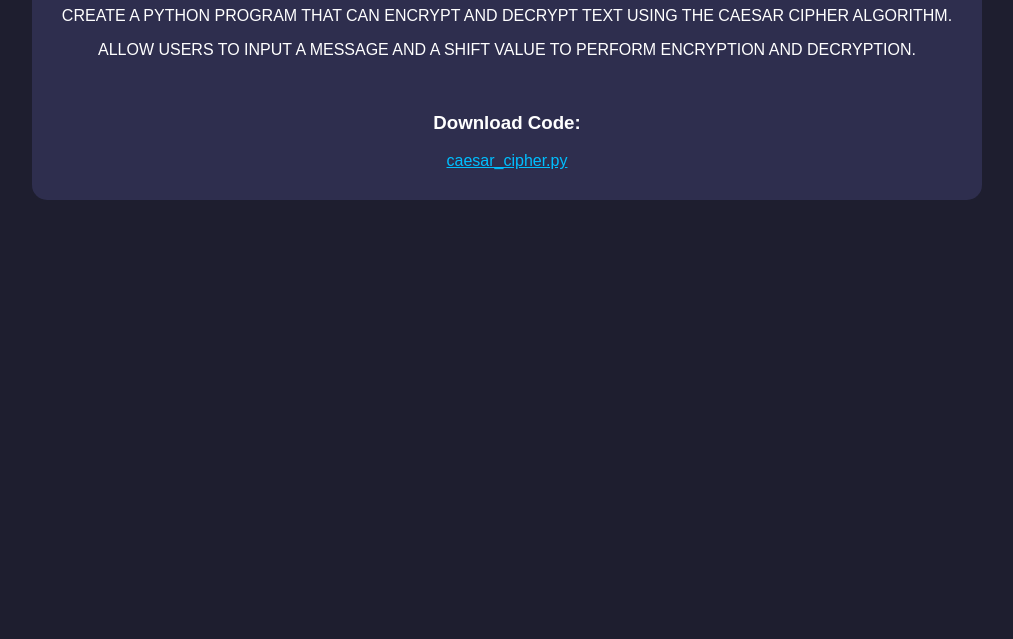
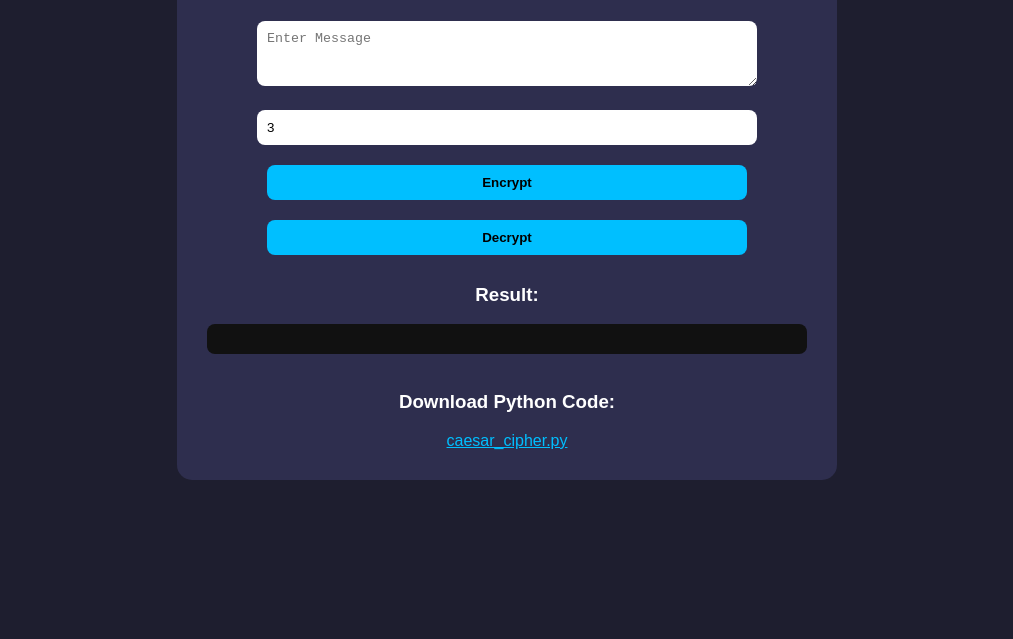
Before and after one commit to punyabinay4-alt/IAIP, a plain HTML site: page index.html in a window 1280 px wide. Shown: the part 161-800 px from the top of the page, without its empty margins (133-1146 px from the left). Drawn offline with Linux system fonts and the light colour scheme.

Commit message:
Update index.html

```diff
--- a/index.html
+++ b/index.html
@@ -4,19 +4,61 @@
   <meta charset="UTF-8">
   <title>IAIP - Caesar Cipher</title>
   <style>
-    body { font-family: Arial; text-align: center; background: #1e1e2f; color: white; padding: 50px; }
-    .box { background: #2e2e4e; padding: 30px; border-radius: 15px; display: inline-block; }
+    body { font-family: Arial; background: #1e1e2f; color: white; padding: 20px; text-align: center; }
+   .box { background: #2e2e4e; padding: 30px; border-radius: 15px; max-width: 600px; margin: auto; }
+    input, textarea, button { padding: 10px; margin: 10px; width: 80%; border-radius: 8px; border: none; }
+    button { background: #00bfff; color: black; font-weight: bold; cursor: pointer; }
+    button:hover { background: #00a0dd; }
+    #result { background: #111; padding: 15px; border-radius: 8px; word-wrap: break-word; }
     a { color: #00bfff; }
   </style>
 </head>
 <body>
   <div class="box">
     <h1>Implement Caesar Cipher</h1>
-    <p>CREATE A PYTHON PROGRAM THAT CAN ENCRYPT AND DECRYPT TEXT USING THE CAESAR CIPHER ALGORITHM.</p>
-    <p>ALLOW USERS TO INPUT A MESSAGE AND A SHIFT VALUE TO PERFORM ENCRYPTION AND DECRYPTION.</p>
+    <p>Encrypt and Decrypt Text using Caesar Cipher Algorithm</p>
+
+    <textarea id="message" rows="3" placeholder="Enter Message"></textarea><br>
+    <input id="shift" type="number" placeholder="Enter Shift Value 1-25" value="3"><br>
+
+    <button onclick="encrypt()">Encrypt</button>
+    <button onclick="decrypt()">Decrypt</button>
+
+    <h3>Result:</h3>
+    <div id="result"></div>
     <br>
-    <h3>Download Code:</h3>
+    <h3>Download Python Code:</h3>
     <a href="caesar_cipher.py" download>caesar_cipher.py</a>
   </div>
+
+<script>
+function caesar(text, shift) {
+  let result = "";
+  for(let i=0; i<text.length; i++) {
+    let char = text[i];
+    if(char.match(/[a-z]/i)) {
+      let code = text.charCodeAt(i);
+      if(code >= 65 && code <= 90)
+        char = String.fromCharCode(((code - 65 + shift) % 26) + 65);
+      else if(code >= 97 && code <= 122)
+        char = String.fromCharCode(((code - 97 + shift) % 26) + 97);
+    }
+    result += char;
+  }
+  return result;
+}
+
+function encrypt() {
+  let msg = document.getElementById("message").value;
+  let shift = parseInt(document.getElementById("shift").value);
+  document.getElementById("result").innerText = caesar(msg, shift);
+}
+
+function decrypt() {
+  let msg = document.getElementById("message").value;
+  let shift = parseInt(document.getElementById("shift").value);
+  document.getElementById("result").innerText = caesar(msg, -shift);
+}
+</script>
 </body>
 </html>
```
